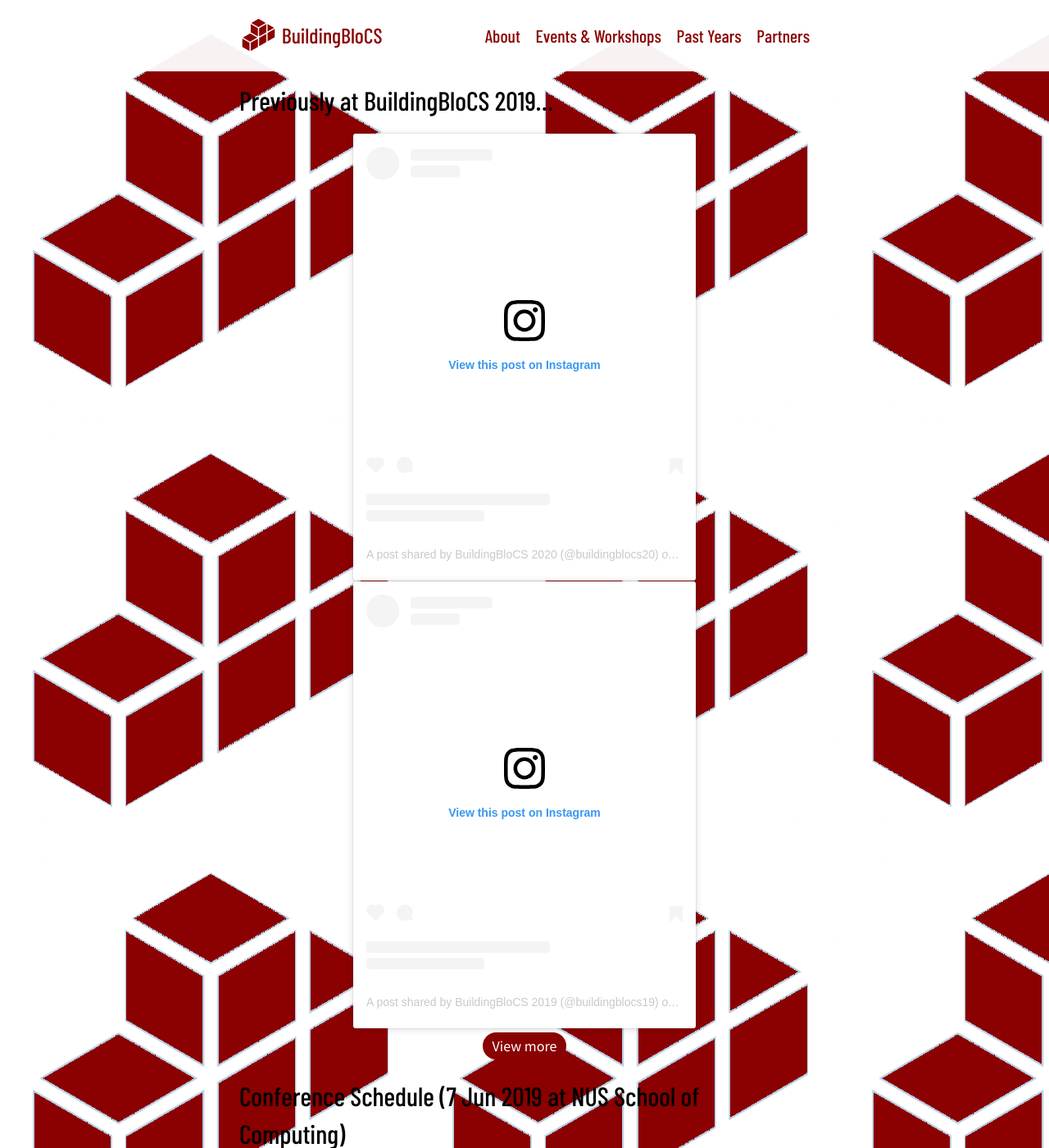
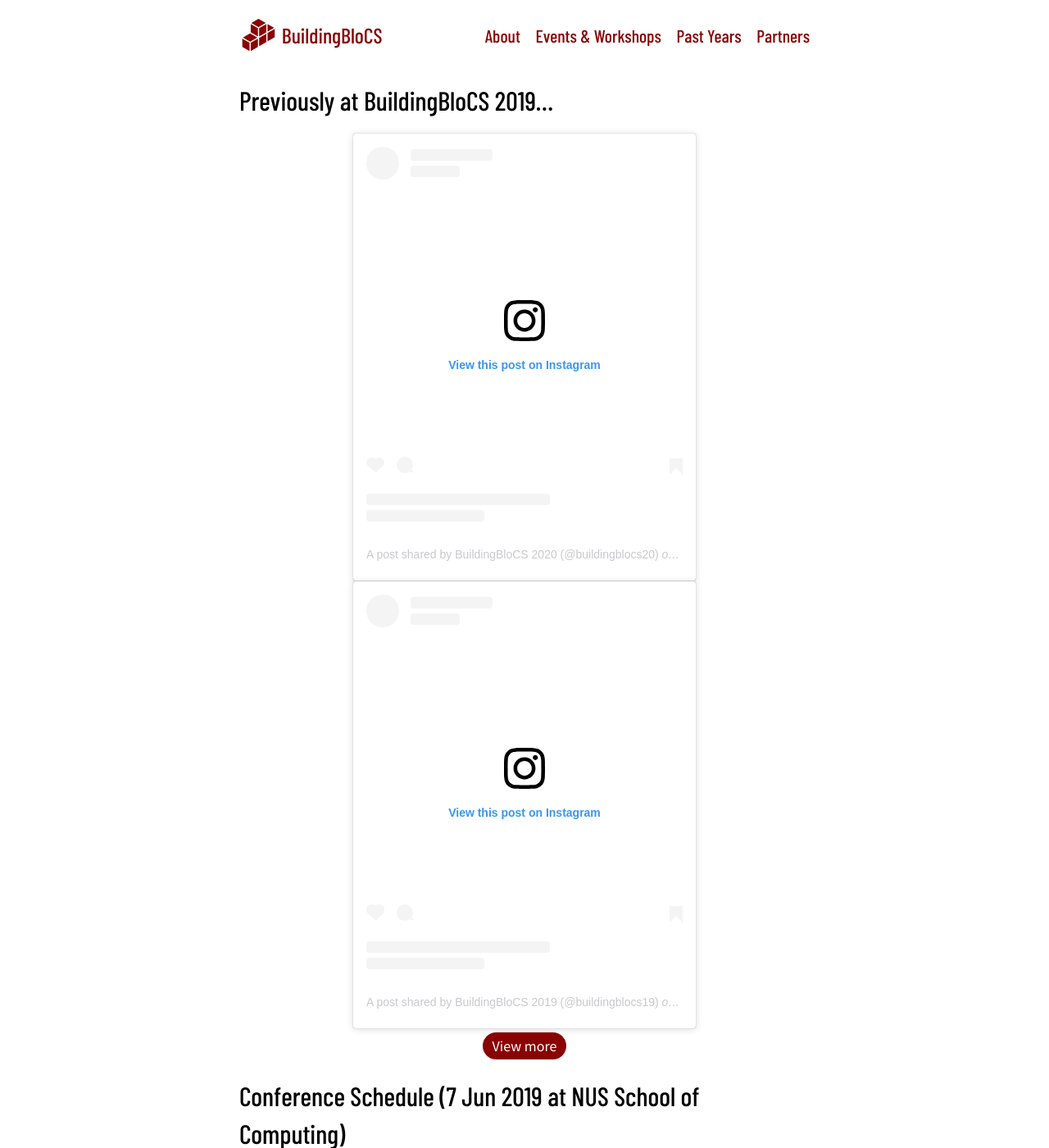
Before and after one commit to buildingblocs/2020, a Jekyll site: the page built from past/index.md, in a window 1280 px wide and 1400 px high. Shown: the whole window at 82% size. Built offline with Jekyll 4.4.1, drawn with Linux system fonts in a browser that asks for light colours; some web fonts are replaced; a script that is not in the unit is left out; our own code applies the rules of GitHub Pages for plain Markdown files.

Commit message:
removed logo background

```diff
--- a/past/index.md
+++ b/past/index.md
@@ -2,12 +2,6 @@
 layout: default
 published: true
 ---
-
-<style>
-body {
-  background-image: url("../assets/img/favicon.png");
-}
-</style>
 
 ## Previously at BuildingBloCS 2019...
 
```
